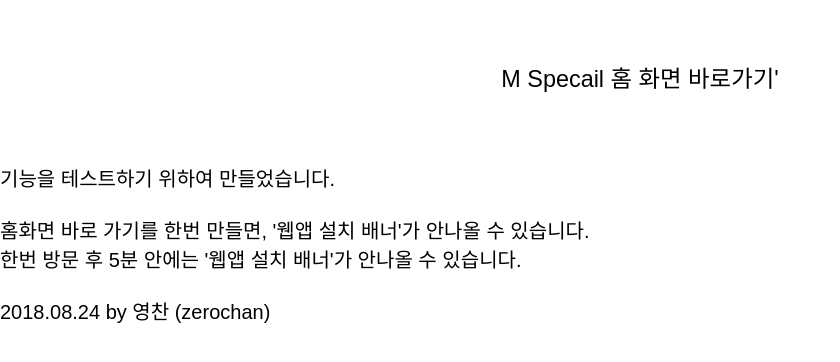
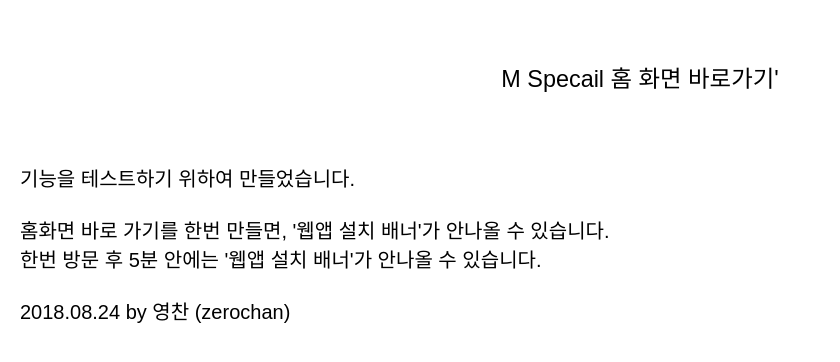
Before and after one commit to zerochankim/zerochankim.github.io, a plain HTML site: page index.html in a window 1280 px wide. Shown: the whole page, without its empty margins (0-840 px from the left). Drawn offline with Linux system fonts and the light colour scheme; a web font is replaced by a local one.

Commit message:
Update index.html

```diff
--- a/index.html
+++ b/index.html
@@ -62,7 +62,7 @@ input:-webkit-autofill{-webkit-box-shadow:0 0 0px 1000px white inset;}
 <body >
 
 
-<div style="width: 100%;height: 100%; box-sizing: border-box;padding-top: 60px;;font-size: 20px;">
+<div style="width: 100%;height: 100%; box-sizing: border-box;padding: 60px 20px 50px;font-size: 20px; text-align: left;">
 	<h3 style="text-align: center;">M Specail 홈 화면 바로가기'</h3><br />
 	<br />
 	<br />
```
